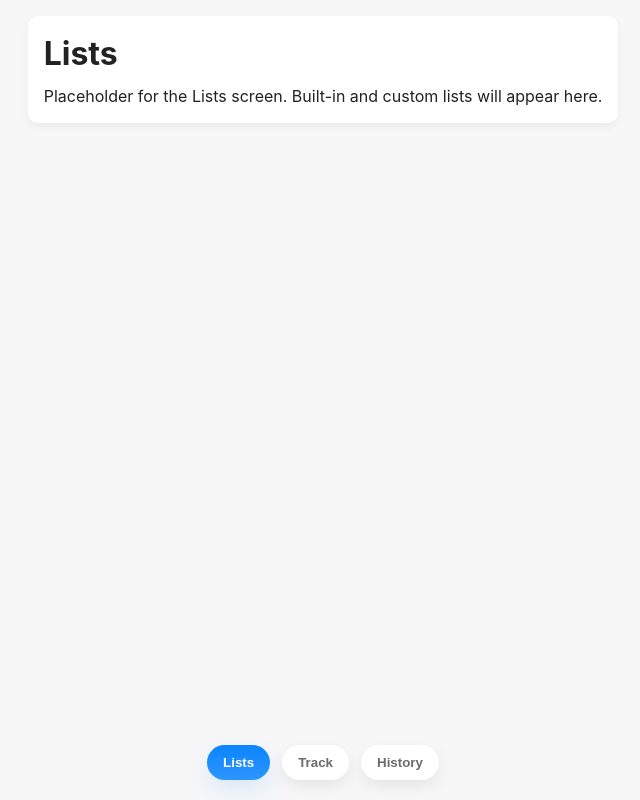
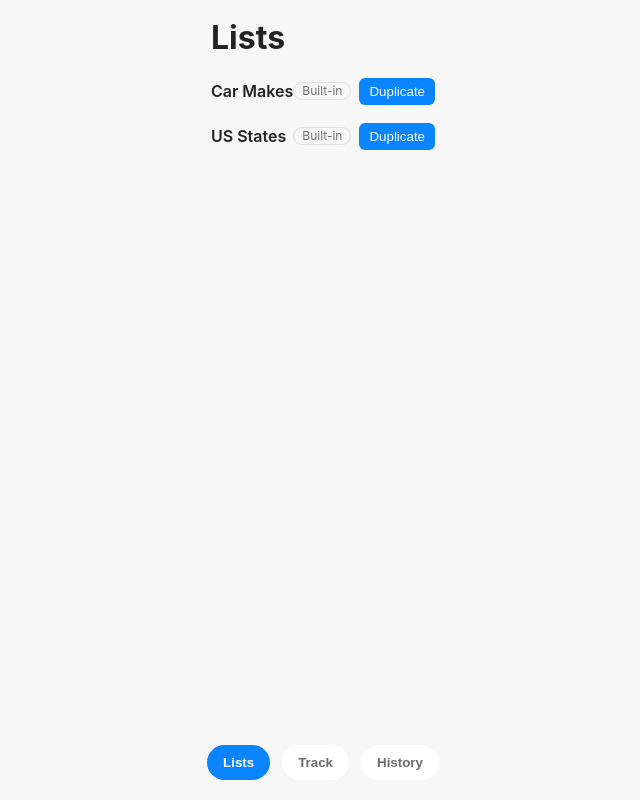
Before and after one commit to abbysko/ObservationTracker, a website: page web/index.html in a window 1280 px wide. Shown: the whole page, without its empty margins (317-957 px from the left). Drawn offline with Linux system fonts and the light colour scheme.

Commit message:
Progress on milestone 2 - implement lists functionality and backend. Also more styles/themes clean up to make sure colors are not redundantly specified

```diff
--- a/web/app.js
+++ b/web/app.js
@@ -1,6 +1,18 @@
 // Small single-file app shell: state router and bottom navigation
 console.log('ObservationTracker starting');
 const app = document.getElementById('app');
+
+// Load repository implementation (exposes window.repository)
+function loadRepository() {
+  return new Promise((resolve, reject) => {
+    if (window.repository) return resolve();
+    const s = document.createElement('script');
+    s.src = 'repository/index.js';
+    s.onload = () => resolve();
+    s.onerror = (e) => reject(e);
+    document.head.appendChild(s);
+  });
+}
 
 // Theme initialization: allow forcing theme via ?theme=dark|light or persist in localStorage
 (function initTheme() {
@@ -53,6 +65,12 @@ async function loadScreen(url) {
     const html = await res.text();
     app.innerHTML = html + '\n' + renderBottomNav();
     attachNavHandlers();
+    // Also load corresponding screen JS if it exists
+    const jsPath = url.replace(/\.html$/, '') + '.js';
+    const scr = document.createElement('script');
+    scr.src = jsPath;
+    scr.async = true;
+    document.body.appendChild(scr);
   } catch (err) {
     app.innerHTML =
       '<div class="screen error">Error loading screen</div>' +
@@ -83,8 +101,16 @@ function updateNav() {
   });
 }
 
-// initial load
-setScreen(state.current);
+// initialize after repository is ready
+loadRepository()
+  .then(() => {
+    setScreen(state.current);
+  })
+  .catch((err) => {
+    console.error('Failed to load repository', err);
+    // still try to load UI
+    setScreen(state.current);
+  });
 
 // expose for debugging
 window._obs = { setScreen, state };
--- /dev/null
+++ b/web/data/builtins.json
@@ -0,0 +1,24 @@
+{
+  "lists": [
+    {
+      "id": "builtin-car-makes",
+      "name": "Car Makes",
+      "builtIn": true,
+      "items": [
+        { "id": "toyota", "name": "Toyota" },
+        { "id": "ford", "name": "Ford" },
+        { "id": "bmw", "name": "BMW" }
+      ]
+    },
+    {
+      "id": "builtin-us-states",
+      "name": "US States",
+      "builtIn": true,
+      "items": [
+        { "id": "ca", "name": "California" },
+        { "id": "ny", "name": "New York" },
+        { "id": "tx", "name": "Texas" }
+      ]
+    }
+  ]
+}
--- /dev/null
+++ b/web/repository/index.js
@@ -0,0 +1,54 @@
+(function () {
+  // Simple localStorage-backed repository for Milestone 2 prototype
+  const KEY_LISTS = 'ot_lists_v1';
+  const KEY_HISTORY = 'ot_history_v1';
+
+  function loadBuiltins() {
+    return fetch('data/builtins.json')
+      .then((r) => r.json())
+      .then((j) => j.lists || []);
+  }
+
+  function loadLists() {
+    const raw = localStorage.getItem(KEY_LISTS);
+    const custom = raw ? JSON.parse(raw) : [];
+    return loadBuiltins().then((b) => {
+      // merge builtins first, then custom after
+      const all = b.concat(custom);
+      return all;
+    });
+  }
+
+  function saveList(list) {
+    const raw = localStorage.getItem(KEY_LISTS);
+    const custom = raw ? JSON.parse(raw) : [];
+    // if list is builtIn, push as a new custom copy (caller should have duplicated)
+    const idx = custom.findIndex((l) => l.id === list.id);
+    if (idx >= 0) custom[idx] = list;
+    else custom.push(list);
+    localStorage.setItem(KEY_LISTS, JSON.stringify(custom));
+    return Promise.resolve();
+  }
+
+  function deleteList(listId) {
+    const raw = localStorage.getItem(KEY_LISTS);
+    const custom = raw ? JSON.parse(raw) : [];
+    const filtered = custom.filter((l) => l.id !== listId);
+    localStorage.setItem(KEY_LISTS, JSON.stringify(filtered));
+    return Promise.resolve();
+  }
+
+  function duplicateList(list) {
+    const copy = JSON.parse(JSON.stringify(list));
+    copy.id = 'custom-' + Date.now();
+    copy.builtIn = false;
+    return saveList(copy).then(() => copy);
+  }
+
+  window.repository = {
+    loadLists,
+    saveList,
+    deleteList,
+    duplicateList,
+  };
+})();
--- /dev/null
+++ b/web/screens/lists.js
@@ -0,0 +1,59 @@
+// UI glue for lists screen
+(function () {
+  function render(lists) {
+    const container = document.querySelector('.screen-lists');
+    if (!container) return;
+    const ul = document.createElement('div');
+    ul.className = 'lists-container';
+    lists.forEach((l) => {
+      const row = document.createElement('div');
+      row.className = 'list-row';
+      row.innerHTML = `<div class="list-title">${escapeHtml(
+        l.name
+      )}</div><div class="list-meta">${
+        l.builtIn ? '<span class="badge">Built-in</span>' : ''
+      }<button class="dup" data-id="${l.id}">Duplicate</button></div>`;
+      ul.appendChild(row);
+    });
+    container.innerHTML = '<h1>Lists</h1>';
+    container.appendChild(ul);
+    attachHandlers();
+  }
+
+  function attachHandlers() {
+    document.querySelectorAll('.list-row .dup').forEach((b) => {
+      b.addEventListener('click', async (e) => {
+        const id = b.getAttribute('data-id');
+        const lists = await window.repository.loadLists();
+        const list = lists.find((x) => x.id === id);
+        if (list) {
+          const copy = await window.repository.duplicateList(list);
+          // assign a unique copy name: "Original Name #"
+          const refreshed = await window.repository.loadLists();
+          let n = 1;
+          while (refreshed.some((l) => l.name === `${list.name} ${n}`)) {
+            n++;
+          }
+          copy.name = `${list.name} ${n}`;
+          await window.repository.saveList(copy);
+          // re-render with updated lists
+          const refreshed2 = await window.repository.loadLists();
+          render(refreshed2);
+        }
+      });
+    });
+  }
+
+  function escapeHtml(s) {
+    return String(s)
+      .replace(/&/g, '&amp;')
+      .replace(/</g, '&lt;')
+      .replace(/>/g, '&gt;');
+  }
+
+  // bootstrap when script loads
+  (async () => {
+    const lists = await window.repository.loadLists();
+    render(lists);
+  })();
+})();
--- a/web/styles.css
+++ b/web/styles.css
@@ -1,28 +1,52 @@
 /* Design tokens */
 :root {
   --bg: #f7f7f8;
+  /* neutral light surface for cards and buttons */
   --surface: #ffffff;
   --text: #222222;
   --muted: #6b6b6b;
   --accent: #0a84ff;
   --radius: 10px;
   --gap: 12px;
+
+  /* Semantic surface tokens (single source of truth for components) */
+  --surface-bg: var(--surface);
+  --surface-on: var(--muted); /* primary text/icon color used on surface */
+  --surface-on-muted: var(--muted); /* non-active / secondary text on surface */
+
+  /* Badge token */
+  --badge-color: var(--muted);
+
+  /* Accent-on color (text/icons placed on accent surfaces) */
+  --on-accent: #ffffff;
+
+  /* Error colors */
+  --error-bg: rgba(255, 230, 230, 0.95);
+  --error-color: crimson;
+
+  /* Badge border (subtle pill outline) */
+  --badge-border-color: rgba(0, 0, 0, 0.1);
+  --badge-border: 1px solid var(--badge-border-color);
 }
 
 /* Explicit theme override using data-theme on html */
 html[data-theme='dark'] {
   --bg: #0b0b0c;
-  --surface: #0f1112;
+  /* neutral dark surface for cards and buttons */
+  --surface: #1c1c1e;
   --text: #e6e6e6;
   --muted: #9a9a9a;
   --accent: #0a84ff;
-}
-html[data-theme='light'] {
-  --bg: #f7f7f8;
-  --surface: #ffffff;
-  --text: #222222;
-  --muted: #6b6b6b;
-  --accent: #0a84ff;
+
+  /* semantic overrides for dark */
+  --surface-bg: var(--surface);
+  --surface-on: rgba(255, 255, 255, 0.88);
+  --surface-on-muted: rgba(255, 255, 255, 0.78);
+
+  --badge-color: rgba(255, 255, 255, 0.9);
+
+  /* darker subtle outline for badge in dark mode */
+  --badge-border-color: hsla(0, 0%, 100%, 0.2);
 }
 
 /* Base layout */
@@ -30,7 +54,6 @@ html,
 body {
   height: 100%;
   margin: 0;
-  /* Prefer native iOS font on Apple devices, then Roboto/Helvetica, avoid Segoe UI/system-ui on Windows */
   font-family: -apple-system, sans-serif;
   -webkit-font-smoothing: antialiased;
   -moz-osx-font-smoothing: grayscale;
@@ -52,16 +75,9 @@ body {
 .screen {
   max-width: 900px;
   margin: 0 auto;
-  background: var(--surface);
-  border-radius: var(--radius);
-  padding: 16px;
-  box-shadow: 0 4px 10px rgba(0, 0, 0, 0.05);
 }
 .screen h1 {
   margin: 0 0 8px 0;
-}
-.screen p {
-  margin: 0;
 }
 
 /* Bottom navigation */
@@ -77,47 +93,24 @@ body {
   pointer-events: auto;
 }
 .bottom-nav .nav-button {
-  background: var(--surface);
-  border: none;
+  background: var(--surface-bg);
   padding: 10px 16px;
   border-radius: 999px;
-  box-shadow: 0 6px 16px rgba(0, 0, 0, 0.08);
   cursor: pointer;
-  color: var(--muted);
+  color: var(--surface-on-muted);
   font-weight: 600;
+  border: var(--surface-border);
 }
 .bottom-nav .nav-button.active {
-  background: linear-gradient(180deg, var(--accent), rgba(10, 132, 255, 0.85));
-  color: white;
-  box-shadow: 0 10px 24px rgba(10, 132, 255, 0.12);
+  background: var(--accent);
+  color: var(--on-accent);
 }
 
-/* Dark-specific nav tweaks */
-html[data-theme='dark'] .bottom-nav .nav-button {
-  box-shadow: 0 6px 18px rgba(0, 0, 0, 0.6);
-  background: rgba(255, 255, 255, 0.02);
-  border: 1px solid rgba(255, 255, 255, 0.03);
-  color: var(--muted);
-}
-html[data-theme='dark'] .bottom-nav .nav-button.active {
-  box-shadow: 0 10px 28px rgba(10, 132, 255, 0.26);
-  background: linear-gradient(180deg, var(--accent), rgba(10, 132, 255, 0.95));
-  color: white;
-}
-
-/* Make surfaces stand out better in dark mode */
-html[data-theme='dark'] .screen {
-  box-shadow: 0 10px 30px rgba(0, 0, 0, 0.6),
-    0 1px 0 rgba(255, 255, 255, 0.02) inset;
-  border: 1px solid rgba(255, 255, 255, 0.03);
-}
-
-/* Ensure non-active buttons are legible */
-html[data-theme='dark'] .bottom-nav .nav-button {
-  color: rgba(255, 255, 255, 0.88);
-}
-html[data-theme='dark'] .bottom-nav .nav-button:not(.active) {
-  color: rgba(255, 255, 255, 0.78);
+/* keep keyboard focus visible without using shadows */
+.bottom-nav .nav-button:focus-visible {
+  outline: 2px solid color-mix(in srgb, var(--accent) 70%, transparent);
+  outline-offset: 2px;
+  box-shadow: none !important;
 }
 
 /* Make sure content has breathing room above nav on small screens */
@@ -132,6 +125,49 @@ html[data-theme='dark'] .bottom-nav .nav-button:not(.active) {
 
 /* Error state */
 .screen.error {
-  background: rgba(255, 230, 230, 0.95);
-  color: crimson;
+  background: var(--error-bg);
+  color: var(--error-color);
 }
+
+/* Lists screen styles */
+.lists-container {
+  display: flex;
+  flex-direction: column;
+  gap: 8px;
+  margin-top: 12px;
+}
+.list-row {
+  display: flex;
+  justify-content: space-between;
+  align-items: center;
+  padding: 5px 0 5px 0;
+  border-radius: 0;
+  background: transparent;
+  border: none;
+}
+.list-title {
+  font-weight: 600;
+}
+.list-meta {
+  display: flex;
+  gap: 8px;
+  align-items: center;
+}
+.badge {
+  background: transparent;
+  border: var(--badge-border);
+  padding: 2px 8px;
+  font-size: 12px;
+  color: var(--badge-color);
+  opacity: 0.95;
+  border-radius: 999px;
+  line-height: 1;
+}
+.list-row button.dup {
+  background: var(--accent);
+  color: var(--on-accent);
+  border: none;
+  padding: 6px 10px;
+  border-radius: 6px;
+  cursor: pointer;
+}
```
